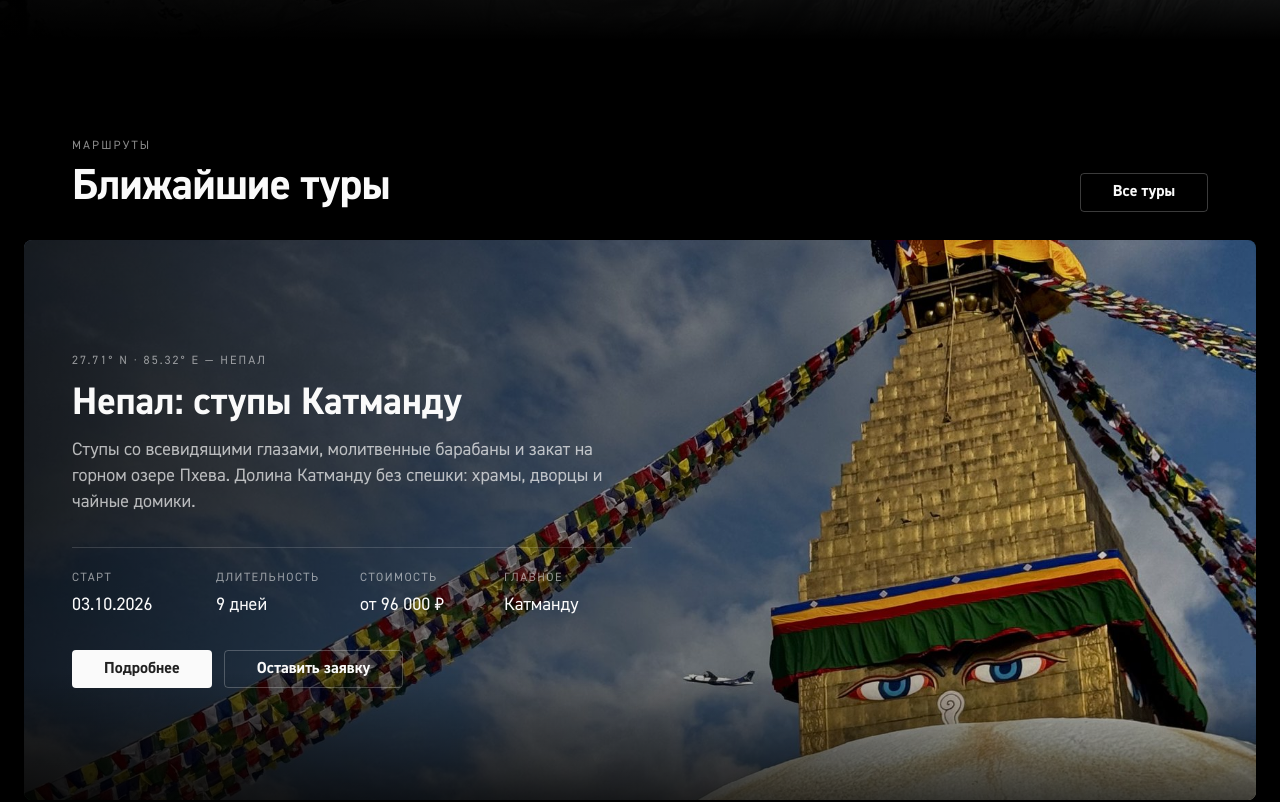
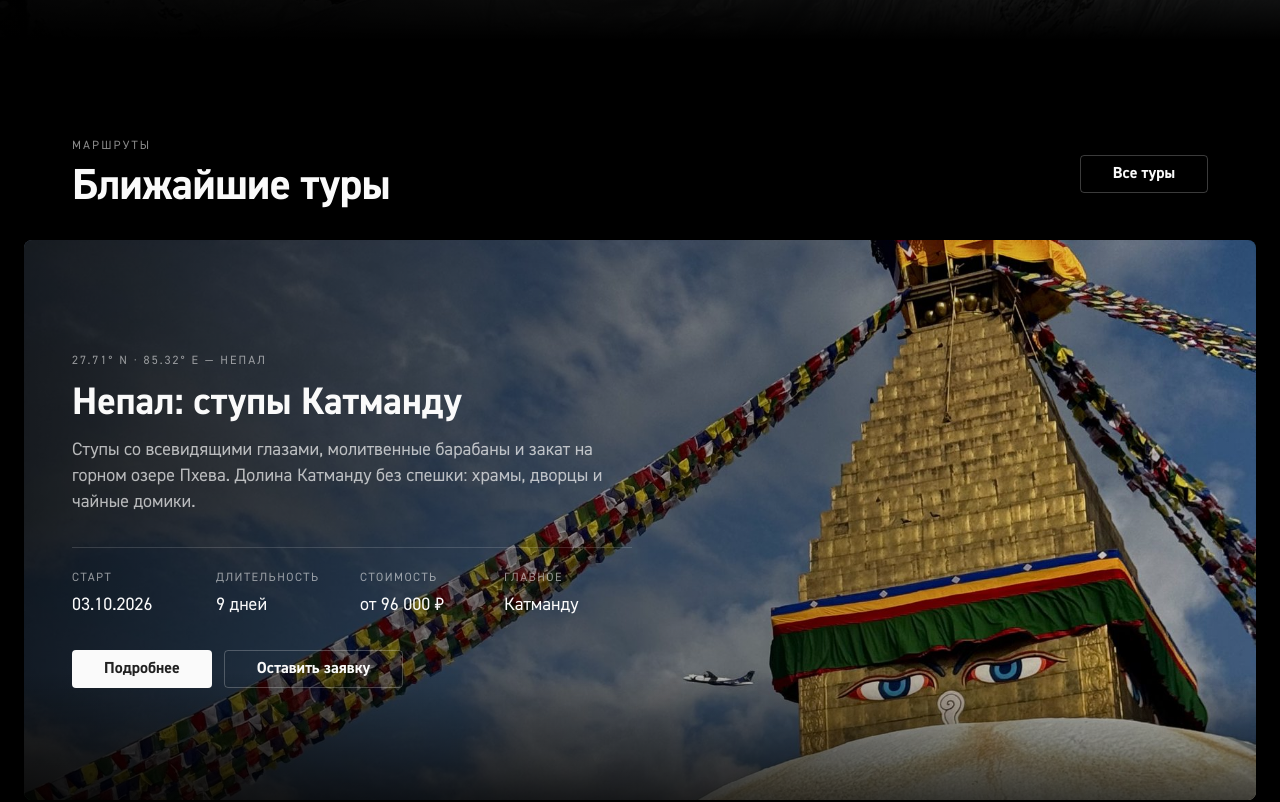
Before and after one commit to fifulina-uxui/wild-soul-routes, a React (Vite) app: page / in a window 1280 px wide. Shown: the part 760-1562 px from the top of the page. Built offline with nearby package versions, Linux system fonts and the light colour scheme.

Commit message:
Кнопки «Все туры»/«Все статьи» по вертикальному центру заголовка

```diff
--- a/src/sections/Journal.tsx
+++ b/src/sections/Journal.tsx
@@ -9,7 +9,7 @@
     <section id="journal" className="bg-black">
       <div className="mx-auto max-w-[1200px] px-5 py-14 md:px-8 md:py-24">
         <Reveal>
-          <div className="flex flex-wrap items-end justify-between gap-6">
+          <div className="flex flex-wrap items-center justify-between gap-6">
             <div>
               <p className="text-[12px] uppercase leading-5 tracking-[0.17em] text-[rgb(250_250_250/55%)]">
                 {t.journal.label}
--- a/src/sections/Tours.tsx
+++ b/src/sections/Tours.tsx
@@ -20,7 +20,7 @@
     <section id="tours" className="bg-black">
       <div className="mx-auto max-w-[1200px] px-5 pb-7 pt-14 md:px-8 md:pt-24">
         <Reveal>
-          <div className="flex flex-wrap items-end justify-between gap-6">
+          <div className="flex flex-wrap items-center justify-between gap-6">
             <div>
               <p className="text-[12px] uppercase leading-5 tracking-[0.17em] text-[rgb(250_250_250/55%)]">
                 {t.tours.label}
```
